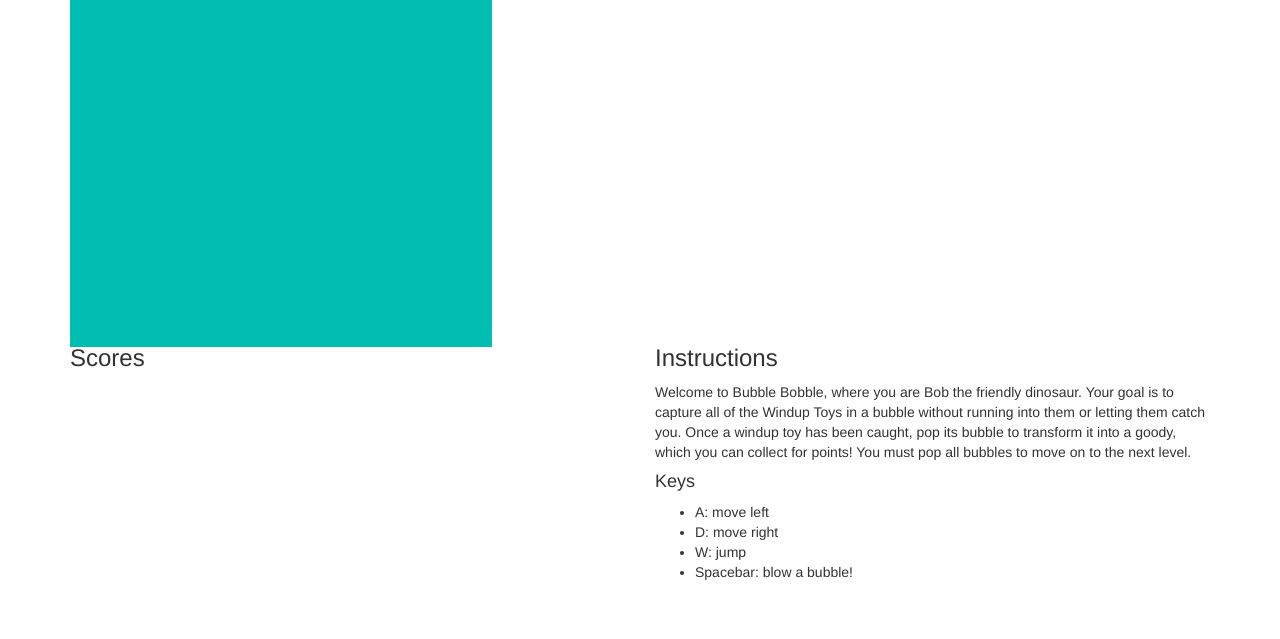
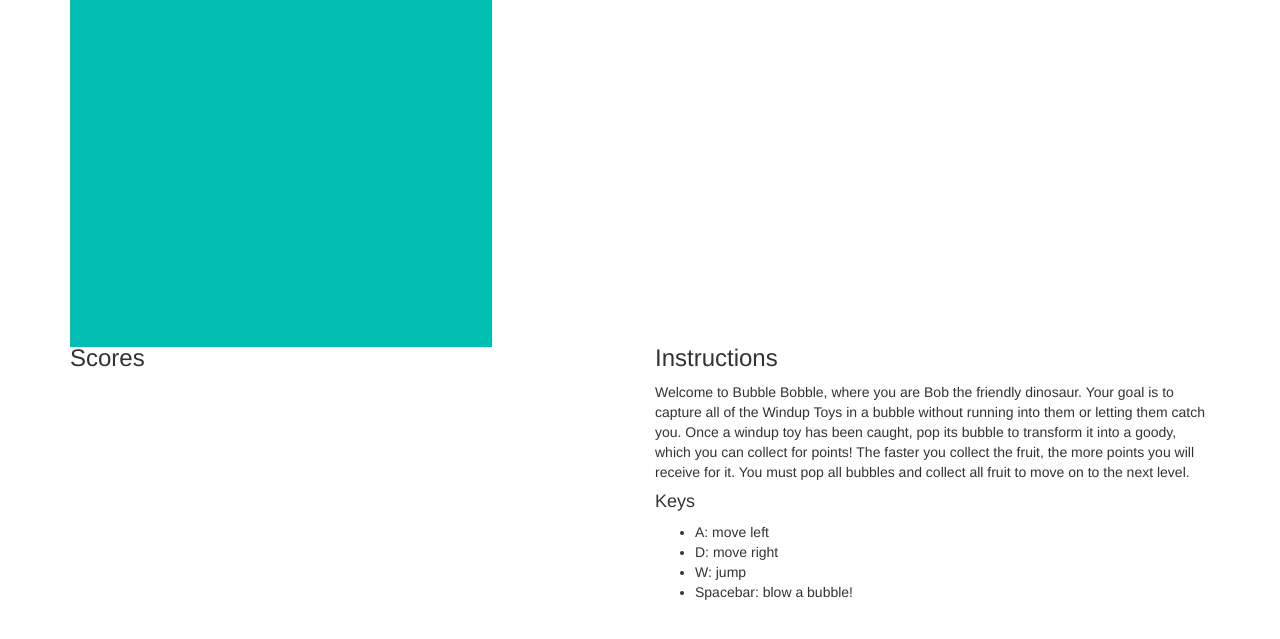
Before and after one commit to adriennedomingus/bubble_bobble, a website: page index.html in a window 1280 px wide. Shown: the part 131-770 px from the top of the page. Drawn offline with nearby package versions, Linux system fonts and the light colour scheme.

Commit message:
add fruit point instructions to instructions screen

```diff
--- a/index.html
+++ b/index.html
@@ -33,7 +33,7 @@
       </div>
       <div class="col-md-6 instructions">
         <h3>Instructions</h3>
-        <p>Welcome to Bubble Bobble, where you are Bob the friendly dinosaur. Your goal is to capture all of the Windup Toys in a bubble without running into them or letting them catch you. Once a windup toy has been caught, pop its bubble to transform it into a goody, which you can collect for points! You must pop all bubbles to move on to the next level. </p>
+        <p>Welcome to Bubble Bobble, where you are Bob the friendly dinosaur. Your goal is to capture all of the Windup Toys in a bubble without running into them or letting them catch you. Once a windup toy has been caught, pop its bubble to transform it into a goody, which you can collect for points! The faster you collect the fruit, the more points you will receive for it. You must pop all bubbles and collect all fruit to move on to the next level. </p>
         <h4>Keys</h4>
         <ul>
           <li>A: move left</li>
```
